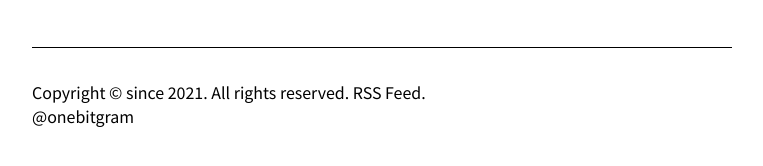
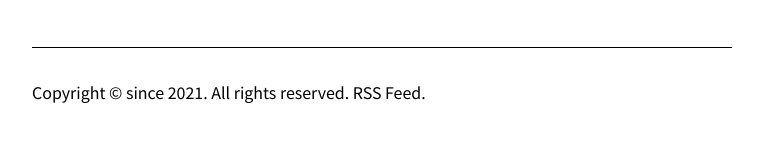
Before and after one commit to onebitco/onebitco.github.io, a Jekyll site: the page built from index.html, in a window 1280 px wide. Shown: the part 550-716 px from the top of the page, without its empty margins (258-1021 px from the left). Built offline with Jekyll 4.4.1, drawn with Linux system fonts in a browser that asks for light colours; the list of posts is cut into pages by our own code; comment, search, counter and statistics services are not loaded.

Commit message:
twitter address removed

```diff
--- a/_includes/footer.html
+++ b/_includes/footer.html
@@ -1,5 +1,5 @@
 <footer>
-<p>Copyright © since 2021.  All rights reserved. <a href="{{ site.url }}/feed">RSS Feed</a>.<br><a href="http://twitter.com/onebitgram">@onebitgram</a></p>
+<p>Copyright © since 2021.  All rights reserved. <a href="{{ site.url }}/feed">RSS Feed</a>.</p>
 </footer>
 <script async src="https://platform.twitter.com/widgets.js" charset="utf-8"></script>
 <script>
```
